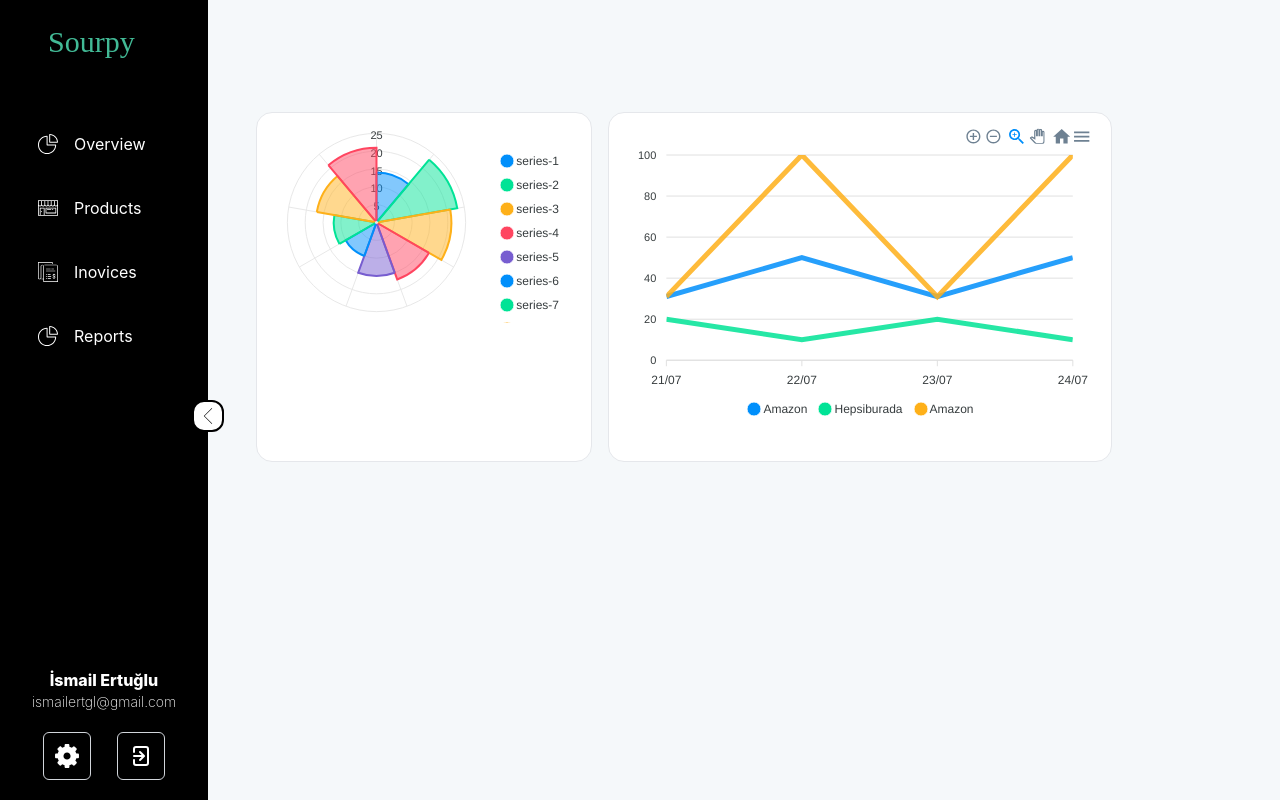
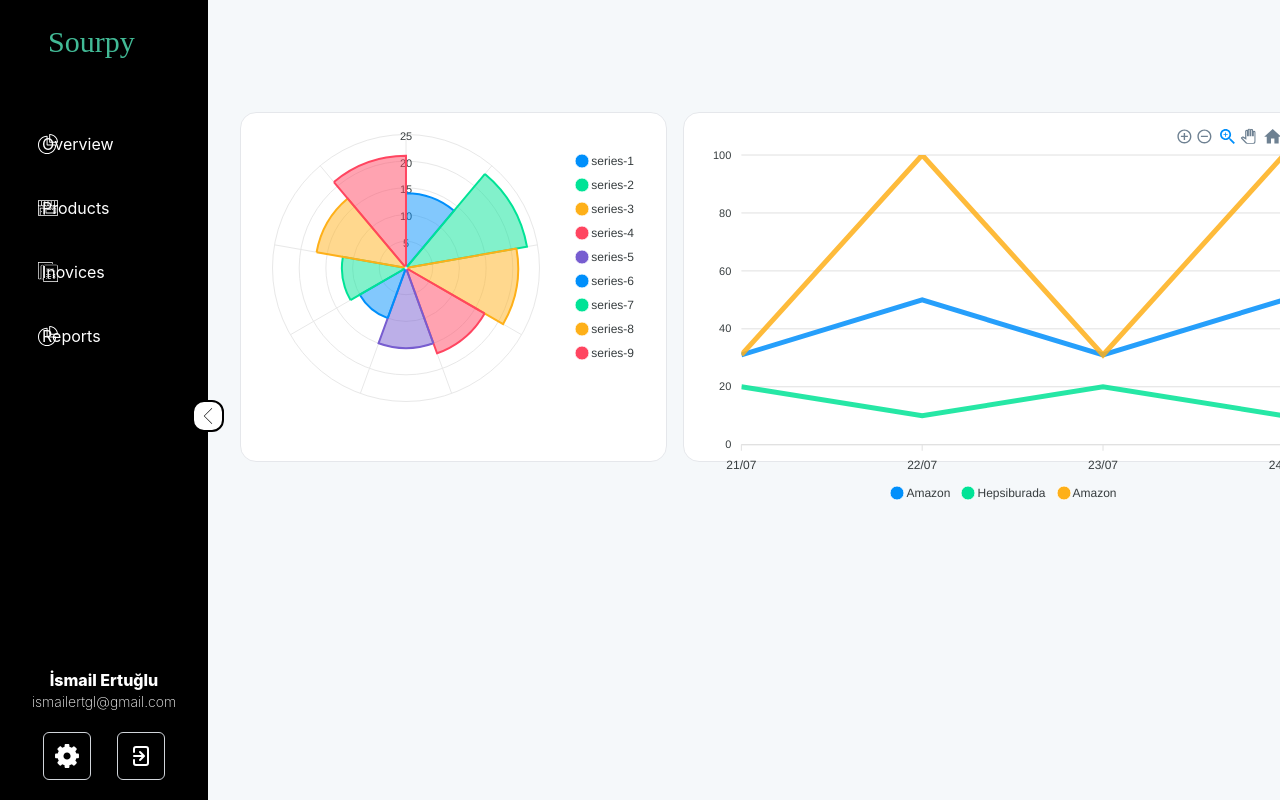
Before and after one commit to ismailertuglu14/sourpy_app_fe, a React (Create React App) app: page /dashboard in a window 1280 px wide. Built offline with nearby package versions, Linux system fonts and the light colour scheme.

Commit message:
some changes.

```diff
--- a/src/view/authentication/login/index.tsx
+++ b/src/view/authentication/login/index.tsx
@@ -23,7 +23,7 @@ const Login = () => {
   const navigate = useNavigate();
 
   /// Send request if [Formik] doesn't have an error
-  const handleLogin = (event: any, formValues: FormValues) => {
+  const handleLogin = (formValues: FormValues) => {
     validationSchema.isValid(formValues).then(function (isValid) {
       if (isValid) {
         const user: ILoginRequest = {
@@ -142,7 +142,7 @@ const Login = () => {
                 {/* Login Button start*/}
                 <button
                   className="text-white w-1/2 h-10 bg-green-700 hover:bg-green-800 focus:ring-green-300 font-medium text-xl rounded-lg  px-20 py-1  mb-2 my-4 dark:bg-green-600 dark:hover:bg-green-700 dark:focus:ring-green-800 "
-                  onClick={(event) => handleLogin(event, values)}
+                  onClick={() => handleLogin(values)}
                 >
                   Login
                 </button>
--- a/src/view/dashboard/Dashboard.tsx
+++ b/src/view/dashboard/Dashboard.tsx
@@ -29,8 +29,8 @@ const Dashboard: React.FC = () => {
 
       {/* Panel Start */}
       <div
-        className={`flex flex-col w-full m-8 ${
-          isSidebarOpen ? " pl-52 " : " pl-40 "
+        className={`fixed flex flex-col w-full m-8 ${
+          isSidebarOpen ? " -right-64 " : " -right-32"
         } transition-all duration-700 `}
       >
         {activePage}
--- a/src/view/dashboard/components/SidebarItems.tsx
+++ b/src/view/dashboard/components/SidebarItems.tsx
@@ -44,8 +44,12 @@ const SidebarItems = () => {
           </p>
 
           <p
-            className={` absolute invisible text-black w-16 text-start
-          ${isSidebarOpen ? "  " : " group-hover:visible absolute -right-16 "}
+            className={` relative invisible text-white w-16 text-start
+          ${
+            isSidebarOpen
+              ? "  "
+              : " group-hover:visible absolute -bottom-8 -right-5 "
+          }
           `}
           >
             {title}
--- a/src/view/dashboard/features/overview/components/charts/PolarAreaChart.tsx
+++ b/src/view/dashboard/features/overview/components/charts/PolarAreaChart.tsx
@@ -4,7 +4,7 @@ import ReactApexChart from "react-apexcharts";
 
 const PolarAreaChart = () => {
   return (
-    <div className=" w-1/3 h-[350px] border-[1px] p-3 mx-4 rounded-2xl transition-all duration-700 bg-white">
+    <div className="relative w-1/3 min-h-[200px] h-[350px] border-[1px] p-3 mx-4 rounded-2xl transition-all duration-700 bg-white">
       <ReactApexChart
         options={options}
         series={options.series}
--- a/src/view/dashboard/features/overview/components/charts/SynchronizedChart.tsx
+++ b/src/view/dashboard/features/overview/components/charts/SynchronizedChart.tsx
@@ -5,7 +5,7 @@ import { formatDate } from "../../../../../../product/utils/format_date";
 
 const SynchronizedChart = () => {
   return (
-    <div className="relative w-1/2 h-[350px] object-contain border-[1px] p-3 rounded-2xl transition-all duration-50 bg-white ">
+    <div className=" w-1/2 h-[350px] object-contain border-[1px] p-3 rounded-2xl transition-all duration-50 bg-white ">
       <ReactApexChart options={options} series={options.series} type="line" />
     </div>
   );
@@ -15,6 +15,7 @@ export default SynchronizedChart;
 
 var options = {
   relative: true,
+
   series: [
     {
       name: "Amazon",
```
